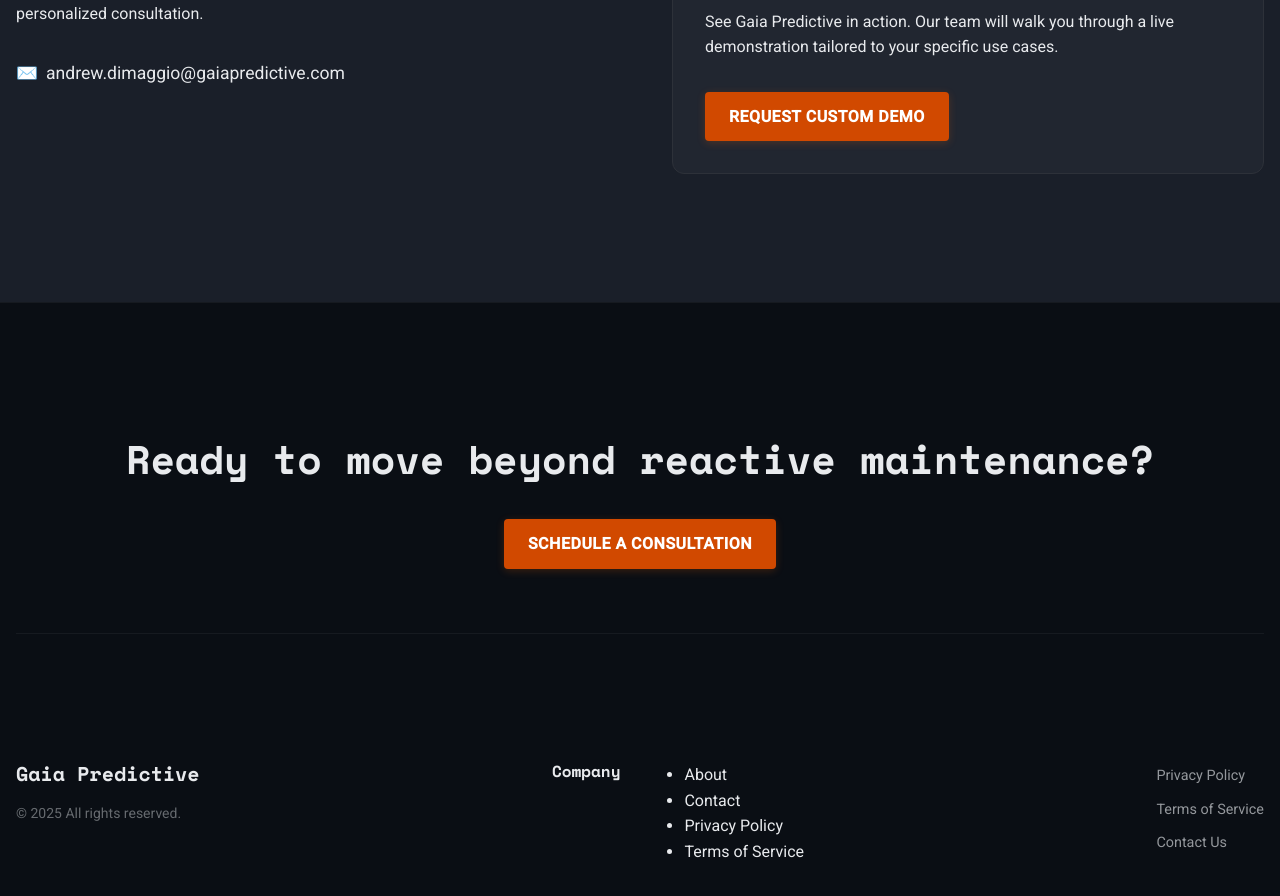
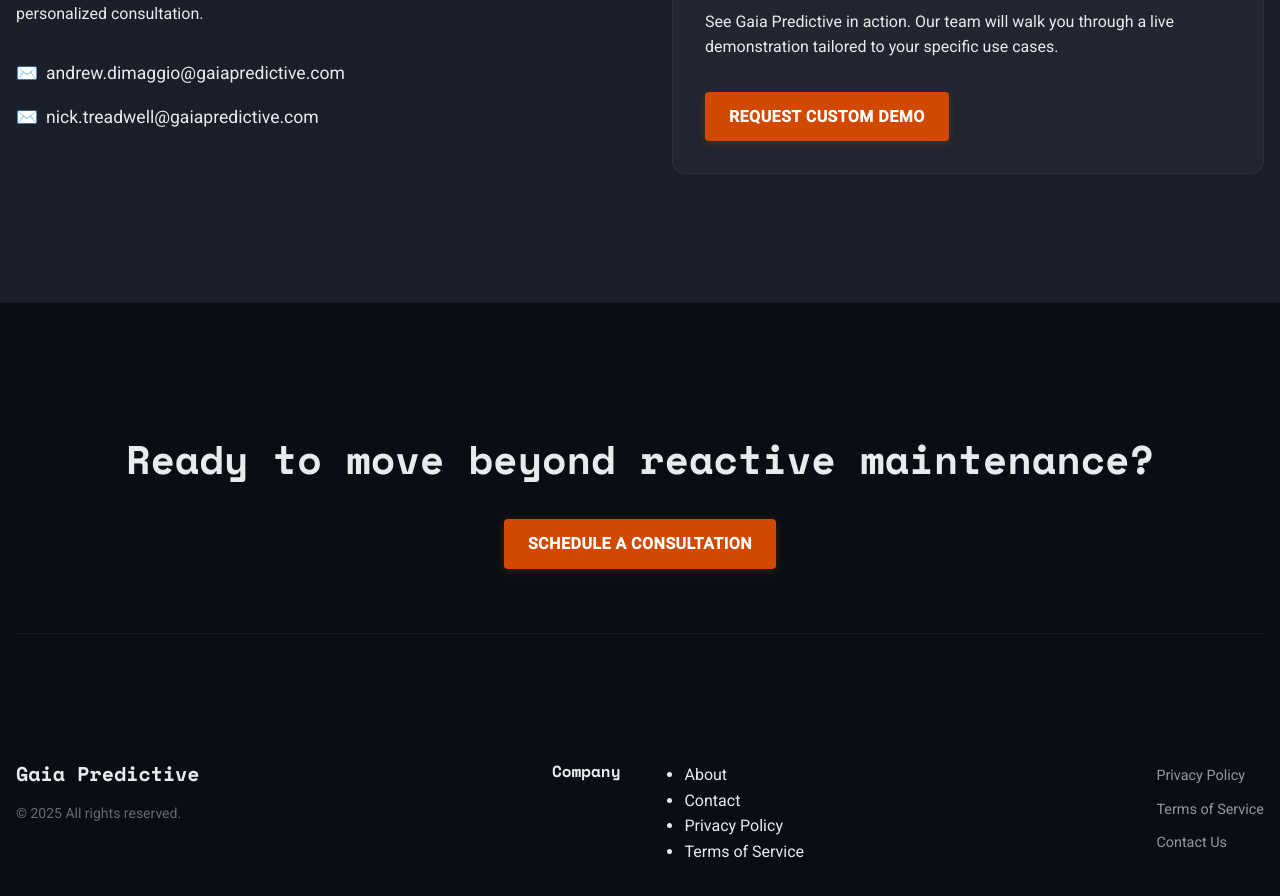
Before and after one commit to andrewgt3/gaia-predictive, a React (Vite) app: page / in a window 1280 px wide. Shown: the part 6830-7726 px from the top of the page. Built offline with nearby package versions, Linux system fonts and the light colour scheme.

Commit message:
Add Nick's email to Contact section

```diff
--- a/src/components/Contact.jsx
+++ b/src/components/Contact.jsx
@@ -17,6 +17,10 @@
                                 <span className="contact-icon">✉️</span>
                                 <a href="mailto:andrew.dimaggio@gaiapredictive.com">andrew.dimaggio@gaiapredictive.com</a>
                             </div>
+                            <div className="contact-method">
+                                <span className="contact-icon">✉️</span>
+                                <a href="mailto:nick.treadwell@gaiapredictive.com">nick.treadwell@gaiapredictive.com</a>
+                            </div>
                         </div>
                     </div>
 
```
